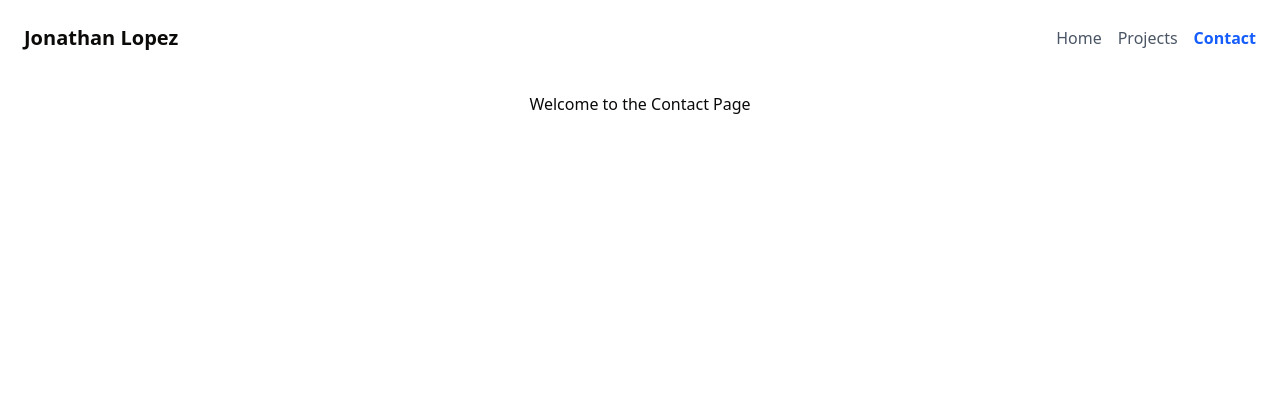
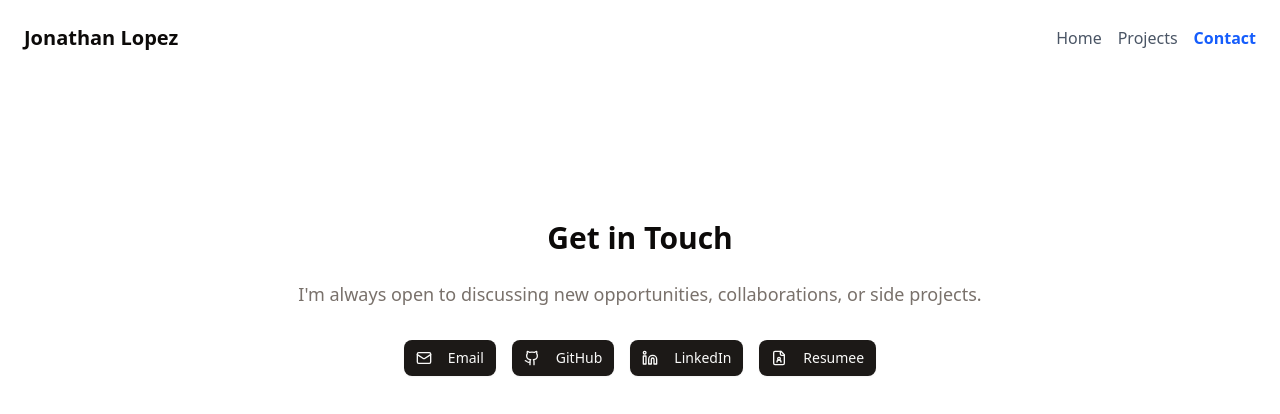
Before and after one commit to JonaLGarza/porfolio, a React (Vite) app: page /contact in a window 1280 px wide. Shown: the top 414 px of the page. Built offline with nearby package versions, Linux system fonts and the light colour scheme.

Commit message:
added  contact component to page

```diff
--- a/src/pages/Contact.tsx
+++ b/src/pages/Contact.tsx
@@ -1,3 +1,5 @@
+import Contact from "../components/organisms/Contact/Contact";
+
 export default function ContactPage() {
-    return <div className="text-center">Welcome to the Contact Page</div>;
+    return <Contact />;
   }
```
